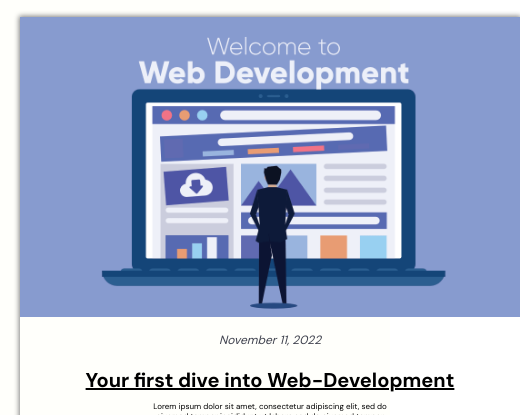
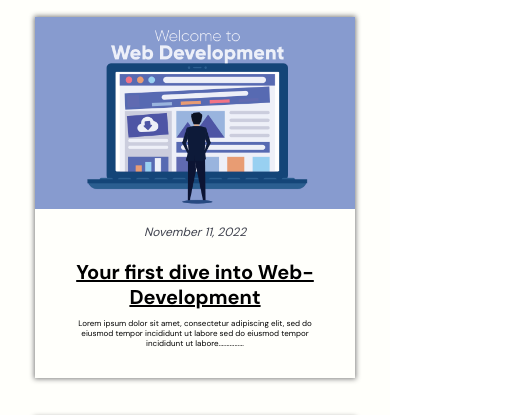
Before and after one commit to tonylehuynh/HTML-portfoliowebsite-assignment, a plain HTML site: page src/blog.html in a window 390 px wide. Shown: the part 374-789 px from the top of the page, 520 px wide, since content can reach past the window. Drawn offline with Linux system fonts and the light colour scheme.

Commit message:
Responsive design complete for blog page

```diff
--- a/src/styling/blog.css
+++ b/src/styling/blog.css
@@ -23,6 +23,7 @@ flex-wrap: wrap;
 .blog_post:hover {
     opacity: 80%;
 }
+
 
 .blog_figure {
     width: 100%;
@@ -65,3 +66,13 @@ flex-wrap: wrap;
     font-size: 8px;
     max-width: 240px;
 }
+
+
+/* RESPONSIVE DESIGN */
+
+/* Small phone sizing */
+@media (max-width: 480px) {
+    .blog_post {
+        width: 320px;
+    }
+}
```
